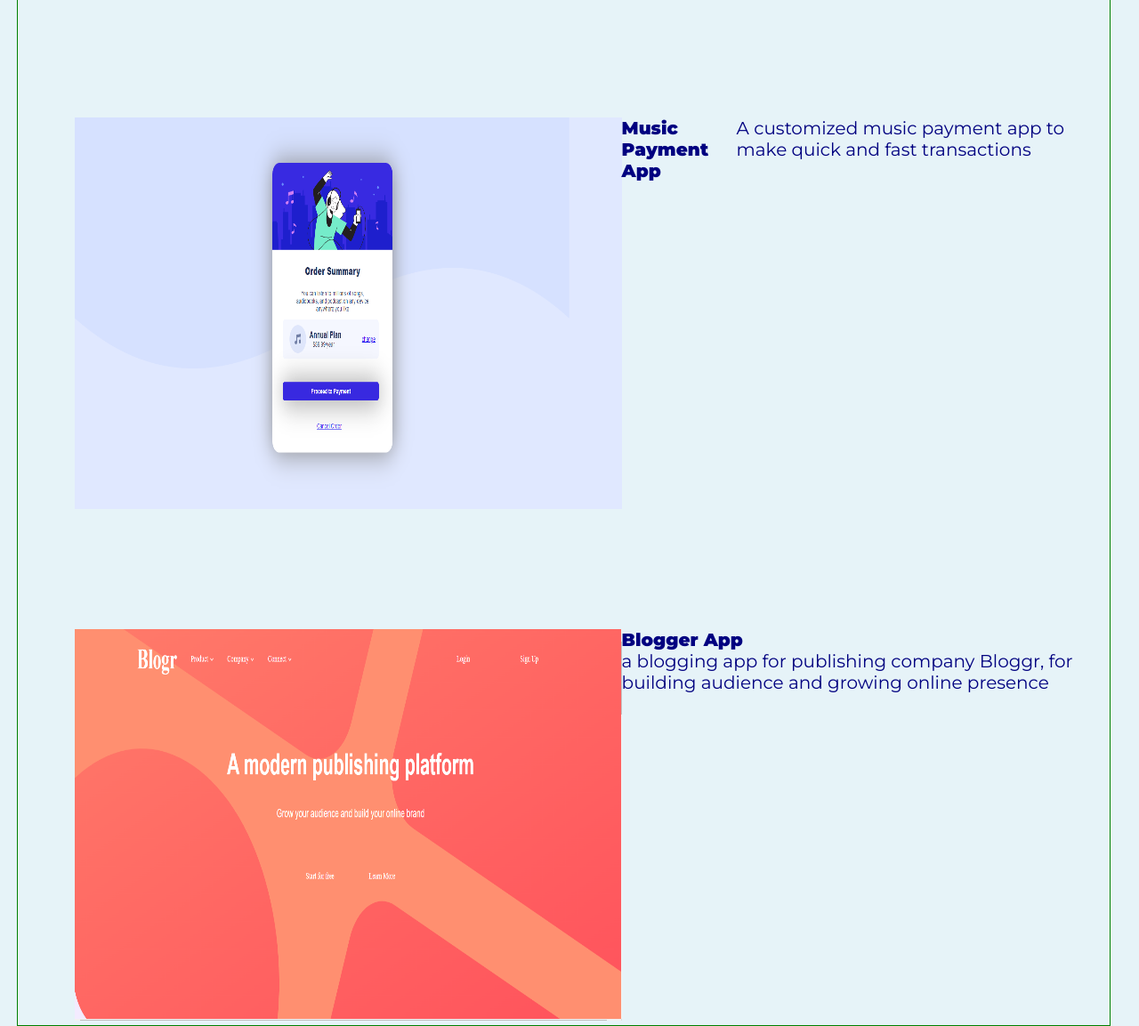
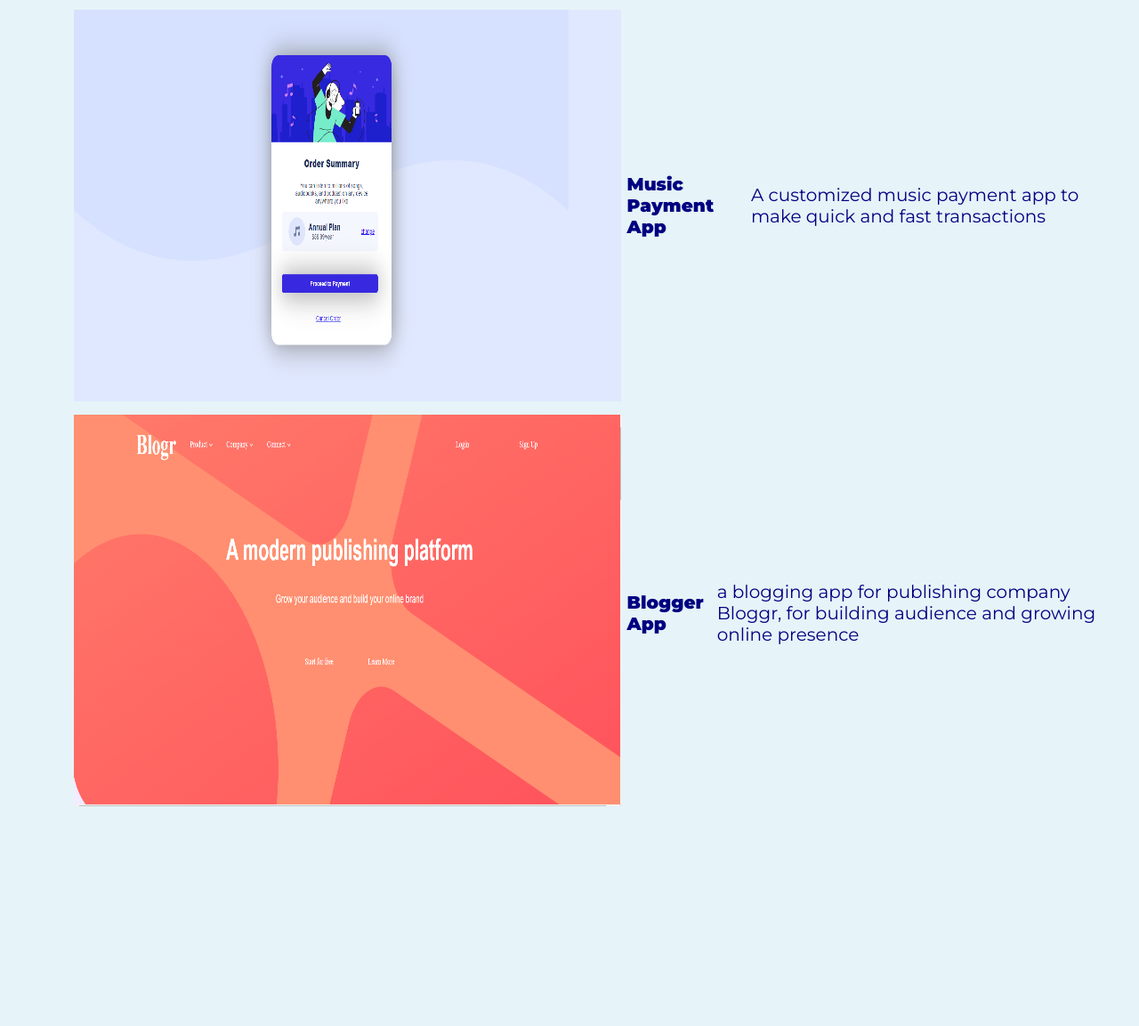
Before and after one commit to Johnterrie/Porfolio, a plain HTML site: page index.html in a window 1280 px wide. Shown: the part 2405-3558 px from the top of the page at 89% size. After the commit the page ends 3316 px from the top, so only its background shows below. Drawn offline with Linux system fonts and the light colour scheme.

Commit message:
second commit

```diff
--- a/index.html
+++ b/index.html
@@ -75,15 +75,15 @@
 
 
         <div class="skill-div">
+
             <div class="mid-proj-one flex-class">
 
                 <div class="mid-proj-left-one "><img class="same" src="/images/Screenshot 2023-05-06 024706.png" alt="">
                 </div >
 
 
-
-                <div class="mid-proj-right-one">
-                    <h2>SEND APP</h2>
+                <div class="mid-proj-right-one norm-proj">
+                    <h2 class="issh">SEND APP</h2>
                     <p>a minimal yellow themed app for SEND</p>
                 </div>
 
@@ -96,14 +96,19 @@
                 <div class="mid-proj-left-two flex-class"><img class="same" src="/images/Screenshot 2023-05-06 024953.png" alt="">
 
                 </div >
-                <h2>Music Payment App</h2>
+
+                <div class="norm-proj">
+
+                    <h2 class="issh">Music Payment App</h2>
                     <p>A customized music payment app to make quick and fast transactions</p>
 
+                </div>
 
 
                 <div class="mid-proj-right-two">
 
                 </div>
+
             </div>
 
 
@@ -118,8 +123,8 @@
 
 
 
-                <div class="mid-proj-right-three">
-                    <h2> Blogger App</h2>
+                <div class="mid-proj-right-three norm-proj">
+                    <h2 class="issh"> Blogger App</h2>
                     <p>a blogging app for publishing company Bloggr, for building audience and growing online presence  </p>
 
                 </div>
--- a/style.css
+++ b/style.css
@@ -138,8 +138,7 @@ body {
 }
 
 .skill-div {
-  border: 1px solid green;
-  height: 200vh;
+  height: 170vh;
   margin-top: 20vh;
   display: flex;
   flex-direction: column;
@@ -155,3 +154,15 @@ body {
 .flex-class {
     display: flex;
 }
+
+.norm-proj {
+  display: flex ;
+  justify-content: center;
+  align-items: center;
+
+}
+
+.issh {
+  margin-right: 15px ;
+  margin-left: 7px;
+}
```
Also changed, not shown: script.js (line endings or trailing spaces), 1 other file.
